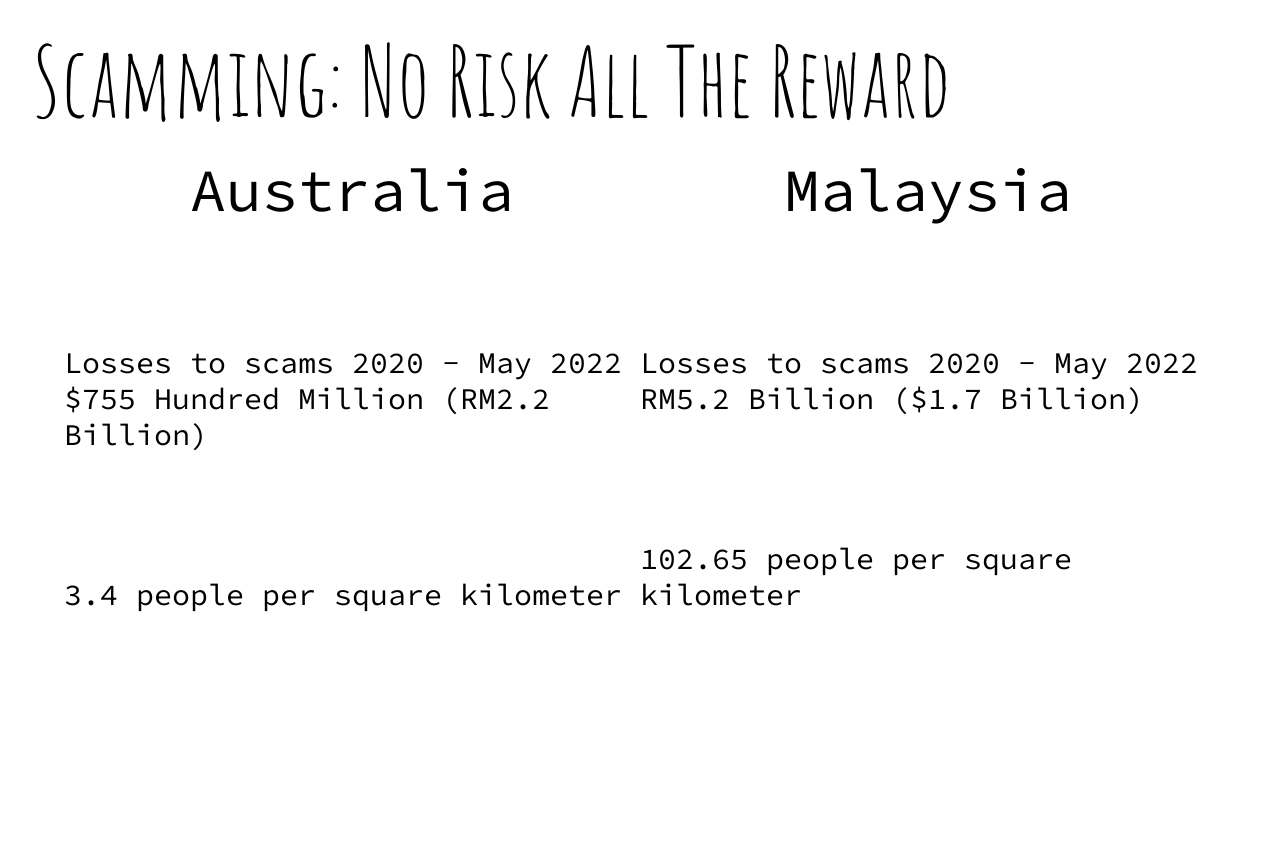
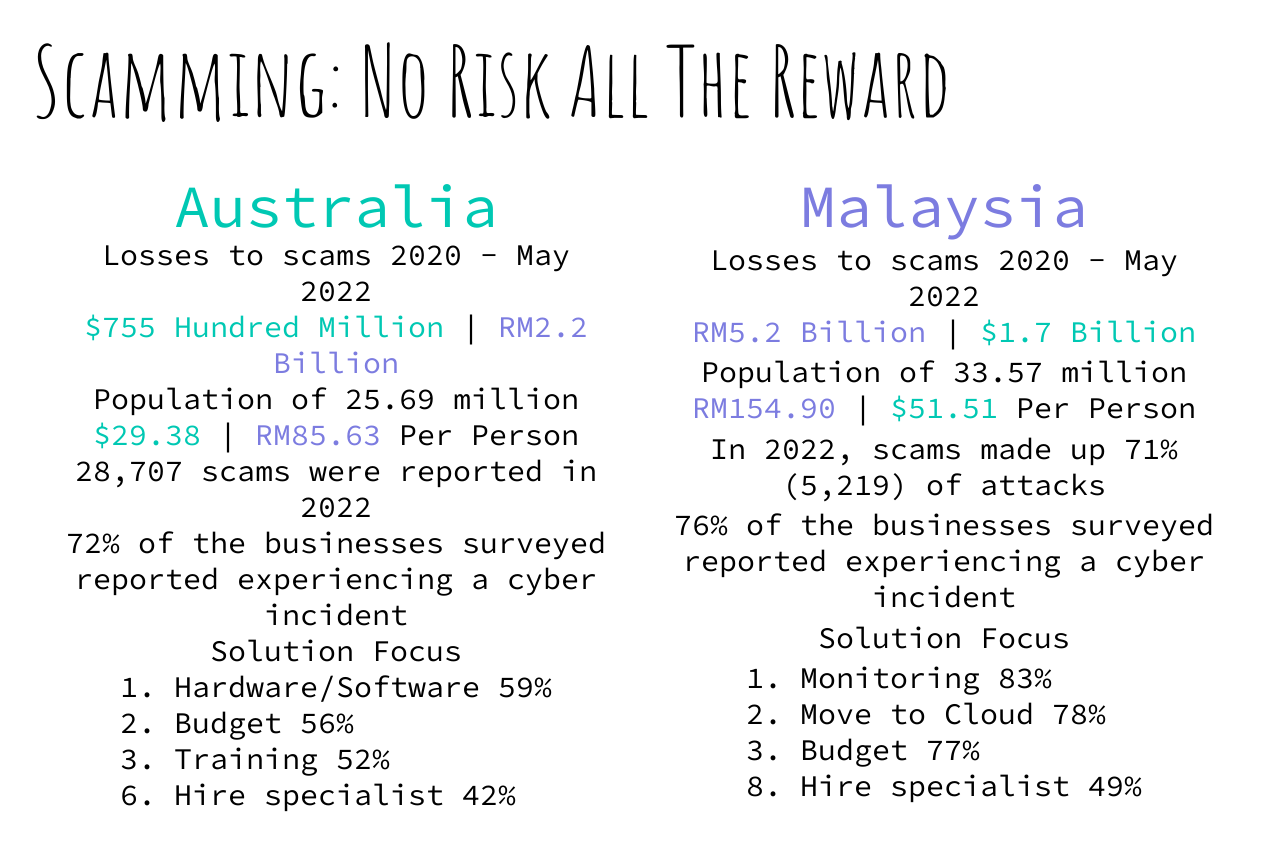
Before and after one commit to DerpyDinosaur/financial-threat-demo, an Astro site in the folder web/: page /presentation/6 in a window 1280 px wide. Before the commit the page ends 800 px from the top, so only its background shows below. Built offline with nearby package versions, Linux system fonts and the light colour scheme; Astro itself is replaced by a stand-in of ours.

Commit message:
Slide updates and write up changes

```diff
--- a/web/src/pages/presentation/6.astro
+++ b/web/src/pages/presentation/6.astro
@@ -6,25 +6,53 @@ import Layout from '../../layouts/SlideShow.astro';
         <section class="flex justify-left items-center">
             <h1 class="text-8xl">Scamming: No Risk All The Reward</h1>
         </section>
-        <section class="p-8 grid grid-cols-2 text-3xl">
-            <div class="w-full flex flex-col items-center">
-                <p class="text-6xl text-center">Australia</p>
+        <section class="mt-4 p-8 grid gap-16 grid-cols-2 text-3xl">
+            <div class="w-full flex flex-col items-center text-center">
+                <p class="text-6xl text-slide-darkgreen">Australia</p>
                 <div class="h-full flex flex-col justify-evenly">
                     <p>
                         Losses to scams 2020 - May 2022<br>
-                        $755 Hundred Million (RM2.2 Billion)
+                        <span class="text-slide-darkgreen">$755 Hundred Million</span> | <span class="text-slide-purple">RM2.2 Billion</span>
                     </p>
-                    <p>3.4 people per square kilometer</p>
+                    <p>
+                        Population of 25.69 million<br>
+                        <span class="text-slide-darkgreen">$29.38</span> | <span class="text-slide-purple">RM85.63</span> Per Person
+                    </p>
+                    <p>28,707 scams were reported in 2022</p>
+                    <p>72% of the businesses surveyed reported experiencing a cyber incident</p>
+                    <p class="text-center">
+                        Solution Focus
+                        <ul class="ml-auto mr-auto text-left">
+                            <li>1. Hardware/Software 59%</li>
+                            <li>2. Budget 56%</li>
+                            <li>3. Training 52%</li>
+                            <li>6. Hire specialist 42%</li>
+                        </ul>
+                    </p>
                 </div>
             </div>
-            <div class="w-full flex flex-col items-center">
-                <p class="text-6xl text-center">Malaysia</p>
+            <div class="w-full flex flex-col items-center text-center">
+                <p class="text-6xl text-slide-purple">Malaysia</p>
                 <div class="h-full flex flex-col justify-evenly">
                     <p>
                         Losses to scams 2020 - May 2022<br>
-                        RM5.2 Billion ($1.7 Billion)
+                        <span class="text-slide-purple">RM5.2 Billion</span> | <span class="text-slide-darkgreen">$1.7 Billion</span>
                     </p>
-                    <p>102.65 people per square kilometer</p>
+                    <p>
+                        Population of 33.57 million<br>
+                        <span class="text-slide-purple">RM154.90</span> | <span class="text-slide-darkgreen">$51.51</span> Per Person
+                    </p>
+                    <p>In 2022, scams made up 71% (5,219) of attacks</p>
+                    <p>76% of the businesses surveyed reported experiencing a cyber incident</p>
+                    <p class="text-center">
+                        Solution Focus
+                        <ul class="ml-auto mr-auto text-left">
+                            <li>1. Monitoring 83%</li>
+                            <li>2. Move to Cloud 78%</li>
+                            <li>3. Budget 77%</li>
+                            <li>8. Hire specialist 49%</li>
+                        </ul>
+                    </p>
                 </div>
             </div>
         </section>
--- a/web/tailwind.config.cjs
+++ b/web/tailwind.config.cjs
@@ -5,6 +5,7 @@ module.exports = {
 		extend: {
 			colors: {
 				'slide-green': '#00fdc8',
+				'slide-darkgreen': '#00c8b3',
 				'slide-purple': '#7c7ce0'
 			}
 		}
```
Also changed, not shown: README.md.
